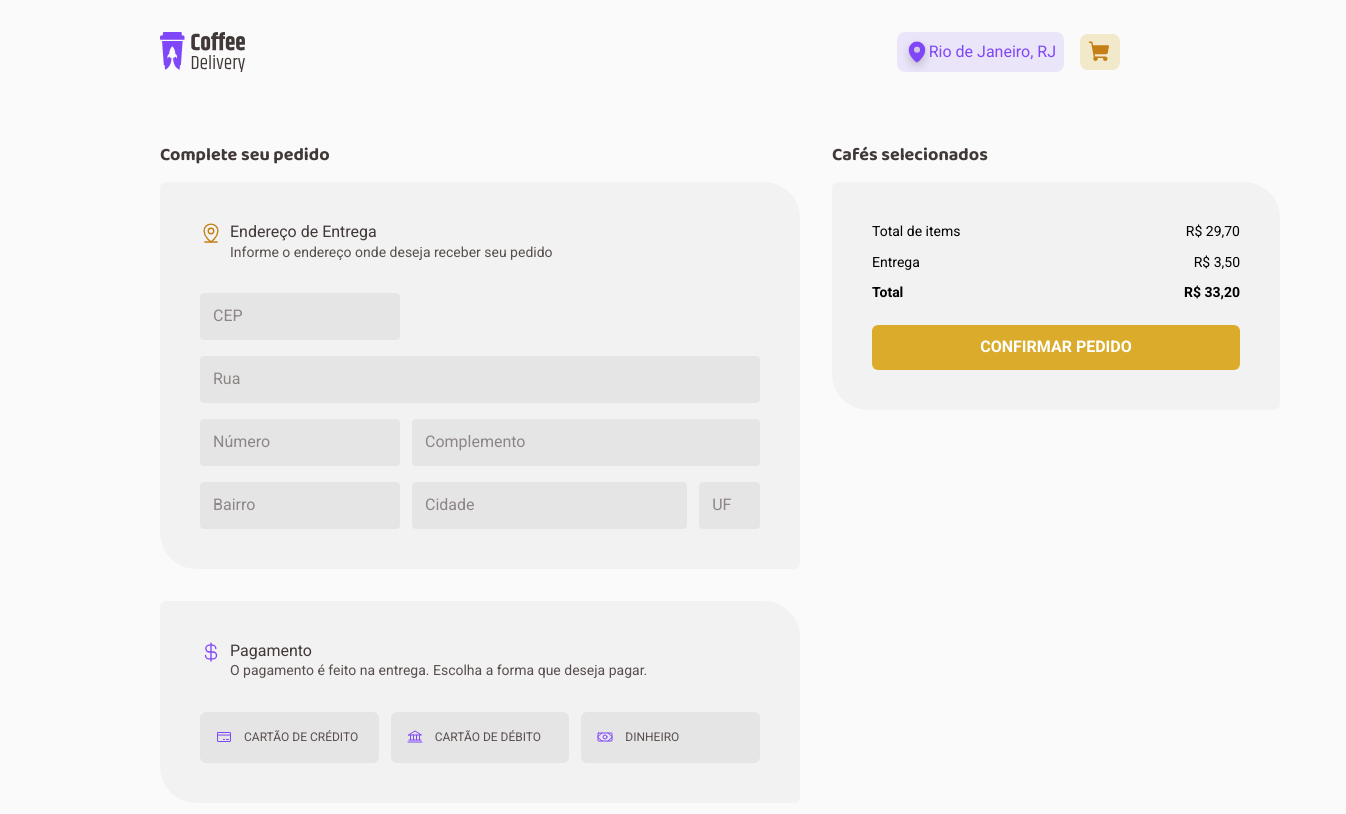
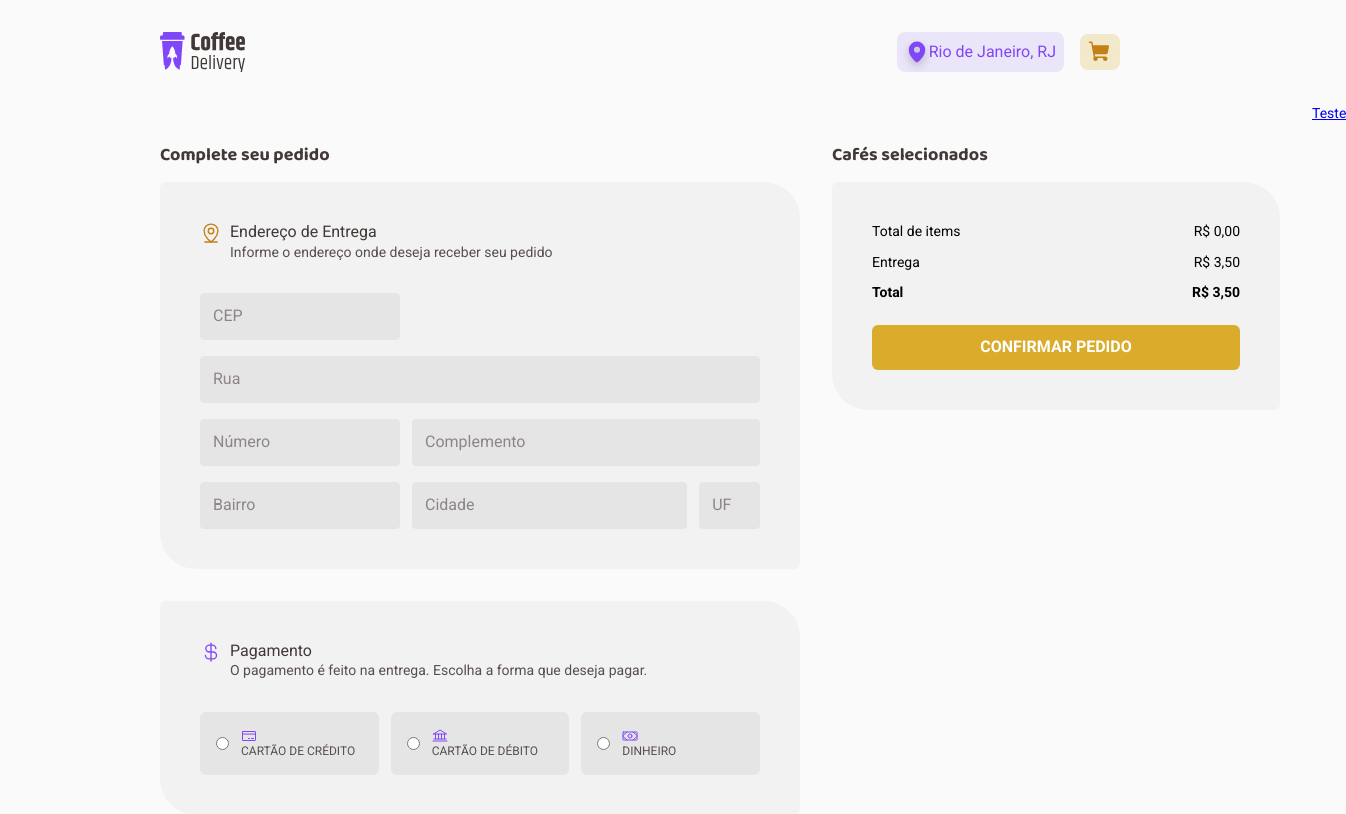
Before and after one commit to codingmage/Desafio-02-Coffee-Delivery, a React (Vite) app: page /checkout in a window 1280 px wide. Shown: the top 814 px of the page, 1346 px wide, since content can reach past the window. Built offline with nearby package versions, Linux system fonts and the light colour scheme.

Commit message:
add more Checkout and Success functionality

```diff
--- a/src/contexts/CartContext.tsx
+++ b/src/contexts/CartContext.tsx
@@ -24,7 +24,7 @@ export interface SingleCoffee {
   tagComLeite?: boolean
   tagEspecial?: boolean
   tagAlcoolico?: boolean
-  price: string
+  price: number
   coffeeQuantity: number
 }
 
@@ -35,7 +35,7 @@ const initialCoffees: SingleCoffee[] = [
     name: 'Expresso Tradicional',
     tagTradicional: true,
     description: 'O tradicional café feito com água quente e grãos moídos',
-    price: '9,90',
+    price: 9.9,
     coffeeQuantity: 1,
   },
   {
@@ -44,7 +44,7 @@ const initialCoffees: SingleCoffee[] = [
     name: 'Expresso Americano',
     tagTradicional: true,
     description: 'Expresso diluído, menos intenso que o tradicional',
-    price: '9,90',
+    price: 9.9,
     coffeeQuantity: 1,
   },
   {
@@ -53,7 +53,7 @@ const initialCoffees: SingleCoffee[] = [
     name: 'Expresso Cremoso',
     tagTradicional: true,
     description: 'Café expresso tradicional com espuma cremosa',
-    price: '9,90',
+    price: 9.9,
     coffeeQuantity: 1,
   },
   {
@@ -63,7 +63,7 @@ const initialCoffees: SingleCoffee[] = [
     tagTradicional: true,
     tagGelado: true,
     description: 'Bebida preparada com café expresso e cubos de gelo',
-    price: '9,90',
+    price: 9.9,
     coffeeQuantity: 1,
   },
   {
@@ -73,7 +73,7 @@ const initialCoffees: SingleCoffee[] = [
     tagTradicional: true,
     tagComLeite: true,
     description: 'Meio a meio de expresso tradicional com leite vaporizado',
-    price: '9,90',
+    price: 9.9,
     coffeeQuantity: 1,
   },
   {
@@ -84,7 +84,7 @@ const initialCoffees: SingleCoffee[] = [
     tagComLeite: true,
     description:
       'Uma dose de café expresso com o dobro de leite e espuma cremosa',
-    price: '9,90',
+    price: 9.9,
     coffeeQuantity: 1,
   },
   {
@@ -95,7 +95,7 @@ const initialCoffees: SingleCoffee[] = [
     tagComLeite: true,
     description:
       'Bebida com canela feita de doses iguais de café, leite e espuma',
-    price: '9,90',
+    price: 9.9,
     coffeeQuantity: 1,
   },
   {
@@ -106,7 +106,7 @@ const initialCoffees: SingleCoffee[] = [
     tagComLeite: true,
     description:
       'Café expresso misturado com um pouco de leite quente e espuma',
-    price: '9,90',
+    price: 9.9,
     coffeeQuantity: 1,
   },
   {
@@ -116,7 +116,7 @@ const initialCoffees: SingleCoffee[] = [
     tagTradicional: true,
     tagComLeite: true,
     description: 'Café expresso com calda de chocolate, pouco leite e espuma',
-    price: '9,90',
+    price: 9.9,
     coffeeQuantity: 1,
   },
   {
@@ -126,7 +126,7 @@ const initialCoffees: SingleCoffee[] = [
     tagComLeite: true,
     tagEspecial: true,
     description: 'Bebida feita com chocolate dissolvido no leite quente e café',
-    price: '9,90',
+    price: 9.9,
     coffeeQuantity: 1,
   },
   {
@@ -138,7 +138,7 @@ const initialCoffees: SingleCoffee[] = [
     tagAlcoolico: true,
     description:
       'Drink gelado de café expresso com rum, creme de leite e hortelã',
-    price: '9,90',
+    price: 9.9,
     coffeeQuantity: 1,
   },
   {
@@ -147,7 +147,7 @@ const initialCoffees: SingleCoffee[] = [
     name: 'Havaiano',
     tagEspecial: true,
     description: 'Bebida adocicada preparada com café e leite de coco',
-    price: '9,90',
+    price: 9.9,
     coffeeQuantity: 1,
   },
   {
@@ -156,7 +156,7 @@ const initialCoffees: SingleCoffee[] = [
     name: 'Árabe',
     tagEspecial: true,
     description: 'Bebida preparada com grãos de café árabe e especiarias',
-    price: '9,90',
+    price: 9.9,
     coffeeQuantity: 1,
   },
   {
@@ -166,10 +166,21 @@ const initialCoffees: SingleCoffee[] = [
     tagEspecial: true,
     tagAlcoolico: true,
     description: 'Bebida a base de café, uísque irlandês, açúcar e chantilly',
-    price: '9,90',
+    price: 9.9,
     coffeeQuantity: 1,
   },
 ]
+
+export interface NewOrderData {
+  zip_code: number
+  street: string
+  number: number
+  district: string
+  city: string
+  state: string
+  additional_information?: string
+  paymentMethod: string
+}
 
 interface CartContextType {
   newCart: SingleCoffee[] | undefined
@@ -181,6 +192,13 @@ interface CartContextType {
   moreCoffeeOnCart: ({ id }: SingleCoffee) => void
   lessCoffeeOnCart: ({ id }: SingleCoffee) => void
   cartQuantity: number
+  cartValue: number
+  createNewOrder: (data: NewOrderData) => void
+  newPaymentDetails: NewOrderData | null
+  /*   payment1: () => void
+  payment2: () => void
+  payment3: () => void
+  payment: number | undefined */
 }
 
 interface CartContextProviderProps {
@@ -285,6 +303,50 @@ export function CartContextProvider({ children }: CartContextProviderProps) {
     0,
   )
 
+  const multipliedPrice = newCart.map(
+    (convertedCoffeePrice) =>
+      convertedCoffeePrice.coffeeQuantity * convertedCoffeePrice.price,
+  )
+
+  const cartValue = multipliedPrice.reduce(
+    (accumulator, currentValue) => accumulator + currentValue,
+    0,
+  )
+
+  const [newPaymentDetails, setnewPaymentDetails] =
+    useState<NewOrderData | null>(null)
+
+  function createNewOrder(data: NewOrderData) {
+    /*     const newPaymentDetails: NewOrderData = {
+      zip_code: data.zip_code,
+      street: data.street,
+      number: data.number,
+      district: data.district,
+      city: data.city,
+      state: data.state,
+      additional_information: data.additional_information,
+      tipo: data.tipo,
+    } */
+
+    setnewPaymentDetails(data)
+    console.log(newPaymentDetails)
+    setNewCart([])
+  }
+
+  /*   const [payment, setPayment] = useState(newPaymentDetails?.tipo)
+
+  function payment1() {
+    setPayment(1)
+  }
+
+  function payment2() {
+    setPayment(2)
+  }
+
+  function payment3() {
+    setPayment(3)
+  } */
+
   return (
     <CartContext.Provider
       value={{
@@ -297,6 +359,13 @@ export function CartContextProvider({ children }: CartContextProviderProps) {
         moreCoffeeOnCart,
         deleteFromNewCart,
         cartQuantity,
+        cartValue,
+        createNewOrder,
+        newPaymentDetails,
+        /*         payment1,
+        payment2,
+        payment3,
+        payment, */
       }}
     >
       {children}
--- a/src/pages/Checkout/index.tsx
+++ b/src/pages/Checkout/index.tsx
@@ -32,50 +32,58 @@ import {
 } from 'phosphor-react'
 
 import Expresso from '../../assets/Coffee-Types/Type=Expresso.png'
-import { Link, NavLink } from 'react-router-dom'
+import { Link, Navigate, NavLink, useNavigate } from 'react-router-dom'
 import { useForm } from 'react-hook-form'
 import { zodResolver } from '@hookform/resolvers/zod'
 import * as zod from 'zod'
 import { useContext } from 'react'
-import { CartContext, SingleCoffee } from '../../contexts/CartContext'
+import {
+  CartContext,
+  NewOrderData,
+  SingleCoffee,
+} from '../../contexts/CartContext'
 
 /* const newOrderValidationSchema = zod.object({
-  cep: zod.number().min(1, 'Informe seu CEP'),
-  rua: zod.string().min(1, 'Informe sua rua'),
-  numero: zod.number().min(1, 'Informe seu número'),
-  bairro: zod.string().min(1, 'Informe seu bairro'),
-  cidade: zod.string().min(1, 'Informe sua cidade'),
-  uf: zod.string().min(2).max(2, 'Informe sua UF'),
+  zip_code: zod.number().min(1, 'Informe seu zip_code'),
+  street: zod.string().min(1, 'Informe sua street'),
+  number: zod.number().min(1, 'Informe seu número'),
+  district: zod.string().min(1, 'Informe seu district'),
+  city: zod.string().min(1, 'Informe sua city'),
+  state: zod.string().min(2).max(2, 'Informe sua state'),
 }) */
 
-interface NewOrderData {
-  cep: number
-  rua: string
-  numero: number
-  bairro: string
-  cidade: string
-  uf: string
-  complemento?: string
-}
+export function Checkout() {
+  const navigate = useNavigate()
 
-export function Checkout() {
-  const { newCart, moreCoffeeOnCart, lessCoffeeOnCart, deleteFromNewCart } =
-    useContext(CartContext)
+  const {
+    newCart,
+    moreCoffeeOnCart,
+    lessCoffeeOnCart,
+    deleteFromNewCart,
+    cartValue,
+    createNewOrder,
+    /*     payment1,
+    payment2,
+    payment3, */
+  } = useContext(CartContext)
+
   const { register, handleSubmit, watch, reset } = useForm<NewOrderData>({
     /* resolver: zodResolver(newOrderValidationSchema), */
     defaultValues: {
-      cep: undefined,
-      rua: '',
-      numero: undefined,
-      bairro: '',
-      cidade: '',
-      uf: '',
+      zip_code: undefined,
+      street: '',
+      number: undefined,
+      district: '',
+      city: '',
+      state: '',
+      paymentMethod: '',
     },
   })
 
   function handleCreateNewOrder(data: NewOrderData) {
-    console.log(data)
+    createNewOrder(data)
     reset()
+    navigate('../Success')
   }
 
   function handleMoreCoffeeOnCart(coffee: SingleCoffee) {
@@ -90,13 +98,20 @@ export function Checkout() {
     deleteFromNewCart(coffee)
   }
 
-  /*   const cep = watch('cep')
-  const rua = watch('rua')
-  const numero = watch('numero')
-  const bairro = watch('bairro')
-  const cidade = watch('cidade')
-  const uf = watch('uf')
+  const convertedItemPrice = cartValue.toFixed(2).replace('.', ',')
+  /*   const zip_code = watch('zip_code')
+  const street = watch('street')
+  const number = watch('number')
+  const district = watch('district')
+  const city = watch('city')
+  const state = watch('state')
  */
+
+  const emptyCart = newCart?.length === 0
+
+  const sum = cartValue + 3.5
+  const convertedSum = sum.toFixed(2).replace('.', ',')
+
   return (
     <CheckoutContainer>
       <form onSubmit={handleSubmit(handleCreateNewOrder)} action="">
@@ -114,56 +129,56 @@ export function Checkout() {
             </LabelContainer>
             <AddressInput>
               <FirstInput
-                id="cep"
+                id="zip_code"
                 type="text"
                 placeholder="CEP"
                 required
-                {...register('cep')}
+                {...register('zip_code')}
               />
               <BaseInput
-                id="rua"
+                id="street"
                 type="text"
                 placeholder="Rua"
                 required
-                {...register('rua')}
+                {...register('street')}
               />
               <div>
                 <FirstInput
-                  id="numero"
+                  id="number"
                   type="text"
                   placeholder="Número"
                   required
-                  {...register('numero')}
+                  {...register('number')}
                 />
                 <BaseInput
-                  id="complemento"
+                  id="additional_information"
                   type="text"
                   placeholder="Complemento"
-                  {...register('complemento')}
+                  {...register('additional_information')}
                 />
               </div>
               {/*               <div className="optional">Opcional</div> */}
               <div>
                 <FirstInput
-                  id="bairro"
+                  id="district"
                   type="text"
                   placeholder="Bairro"
                   required
-                  {...register('bairro')}
+                  {...register('district')}
                 />
                 <BaseInput
-                  id="cidade"
+                  id="city"
                   type="text"
                   placeholder="Cidade"
                   required
-                  {...register('cidade')}
+                  {...register('city')}
                 />
                 <LastInput
-                  id="uf"
+                  id="state"
                   type="text"
                   placeholder="UF"
                   required
-                  {...register('uf')}
+                  {...register('state')}
                 />
               </div>
             </AddressInput>
@@ -183,23 +198,48 @@ export function Checkout() {
             </LabelContainer>
             <PaymentButton>
               {/* add active button class function */}
-              <ButtonSelection type="button">
+              <ButtonSelection>
+                <input
+                  type="radio"
+                  id="creditCard"
+                  value="creditCard"
+                  required
+                  {...register('paymentMethod')}
+                />
+                <label htmlFor="creditCard">
                   <span className="icon">
                     <CreditCard size={16} />
                   </span>
                   CARTÃO DE CRÉDITO
+                </label>
               </ButtonSelection>
-              <ButtonSelection type="button">
+              <ButtonSelection>
+                <input
+                  type="radio"
+                  id="debitCard"
+                  value="debitCard"
+                  {...register('paymentMethod')}
+                />
+                <label htmlFor="debitcard">
                   <span className="icon">
                     <Bank size={16} />
                   </span>
                   CARTÃO DE DÉBITO
+                </label>
               </ButtonSelection>
-              <ButtonSelection type="button">
+              <ButtonSelection>
+                <input
+                  type="radio"
+                  id="cash"
+                  value="cash"
+                  {...register('paymentMethod')}
+                />
+                <label htmlFor="cash">
                   <span className="icon">
                     <Money size={16} />
                   </span>
                   DINHEIRO
+                </label>
               </ButtonSelection>
             </PaymentButton>
           </PaymentDetail>
@@ -243,7 +283,12 @@ export function Checkout() {
                         </CartButtonWrapper>
                       </div>
                     </CoffeeContainer>
-                    <CoffeePrice>R$ {coffee.price}</CoffeePrice>
+                    <CoffeePrice>
+                      R${' '}
+                      {(coffee.price * coffee.coffeeQuantity)
+                        .toFixed(2)
+                        .replace('.', ',')}
+                    </CoffeePrice>
                     <hr />
                   </li>
                 )
@@ -251,24 +296,23 @@ export function Checkout() {
             </ul>
             <TotalContainer>
               <span>
-                Total de items<span>R$ 29,70</span>
+                Total de items
+                <span>R$ {convertedItemPrice}</span>
               </span>
               <span>
                 Entrega <span>R$ 3,50</span>
               </span>
               <span>
-                Total <span>R$ 33,20</span>
+                Total <span>R$ {convertedSum}</span>
               </span>
             </TotalContainer>
-            <ConfirmButton /* disabled  */ type="submit">
+            <ConfirmButton disabled={emptyCart} type="submit">
               CONFIRMAR PEDIDO
             </ConfirmButton>
-            {/*             <NavLink to={'/success'}>
-
-            </NavLink> */}
           </CartContainer>
         </CoffeeBought>
       </form>
+      <NavLink to={'../Success'}>Teste</NavLink>
     </CheckoutContainer>
   )
 }
--- a/src/pages/Checkout/styles.ts
+++ b/src/pages/Checkout/styles.ts
@@ -56,8 +56,32 @@ export const CardButton = styled.button`
   }
 `
 
-export const ButtonSelection = styled(CardButton)`
+export const ButtonSelection = styled.div`
+  background-color: ${(props) => props.theme['base-button']};
+  color: ${(props) => props.theme['base-text']};
+  font-size: 0.75rem;
+  border-radius: 6px;
+  padding: 1rem;
+  gap: 0.75rem;
+  flex-basis: 0;
+  flex-grow: 1;
+  justify-content: flex-start;
+  display: flex;
+  align-items: center;
+  line-height: 160%;
+  border: 0;
+
+  &:hover {
+    background-color: ${(props) => props.theme['base-hover']};
+  }
+
   &:focus {
+    background-color: ${(props) => props.theme['purple-light']};
+    outline: 1px solid;
+    outline-color: ${(props) => props.theme.purple};
+  }
+
+  &:checked {
     background-color: ${(props) => props.theme['purple-light']};
     outline: 1px solid;
     outline-color: ${(props) => props.theme.purple};
--- a/src/pages/Home/components/CoffeeCardBase/index.tsx
+++ b/src/pages/Home/components/CoffeeCardBase/index.tsx
@@ -21,7 +21,7 @@ export interface SingleCoffee {
   tagComLeite?: boolean
   tagEspecial?: boolean
   tagAlcoolico?: boolean
-  price: string
+  price: number
   coffeeQuantity: number
 }
 
@@ -55,7 +55,7 @@ export function CoffeeCardBase(coffee: SingleCoffee) {
       <CardBuy>
         <ThisCoffeePrice>
           <b>R$</b>
-          <b>{coffee.price}</b>
+          <b>{coffee.price.toFixed(2).replace('.', ',')}</b>
         </ThisCoffeePrice>
         <div>
           <QuantityButton>
--- a/src/pages/Success/index.tsx
+++ b/src/pages/Success/index.tsx
@@ -9,8 +9,16 @@ import {
 } from './styles'
 import Scooter from '../../assets/Illustration.png'
 import { Timer, CurrencyDollar, MapPin } from 'phosphor-react'
+import { useContext } from 'react'
+import { CartContext } from '../../contexts/CartContext'
 
 export function Success() {
+  const { newPaymentDetails /* payment */ } = useContext(CartContext)
+
+  const creditPayment = newPaymentDetails?.paymentMethod === 'creditCard'
+  const debitPayment = newPaymentDetails?.paymentMethod === 'debitCard'
+  const cashPayment = newPaymentDetails?.paymentMethod === 'cash'
+
   return (
     <SuccessContainer>
       <h2>Uhu! Pedido confirmado</h2>
@@ -24,8 +32,14 @@ export function Success() {
               </IconContainer>
               <div>
                 Entrega em
-                <b>Rua João Daniel Martinelli, 102</b>
-                <p>Farrapos - Porto Alegre, RS</p>
+                <b>
+                  street {newPaymentDetails?.street} {newPaymentDetails?.number}{' '}
+                  {newPaymentDetails?.additional_information}
+                </b>
+                <p>
+                  {newPaymentDetails?.district} - {newPaymentDetails?.city},{' '}
+                  {newPaymentDetails?.state}
+                </p>
               </div>
             </TextContainer>
             <TextContainer>
@@ -43,7 +57,11 @@ export function Success() {
               </IconContainer>
               <div>
                 Pagamento na entrega
-                <BoldText>Cartão de Crédito</BoldText>
+                <BoldText>
+                  {creditPayment ? 'Cartão de crédito' : null}
+                  {debitPayment ? 'Cartão de débito' : null}
+                  {cashPayment ? 'Dinheiro' : null}
+                </BoldText>
               </div>
             </TextContainer>
           </AddressContainer>
```
Lines whose indentation alone changed are shown as unchanged.
